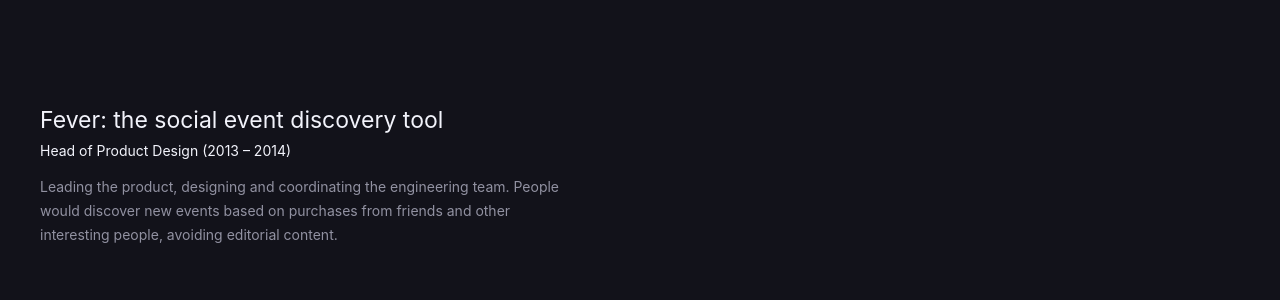
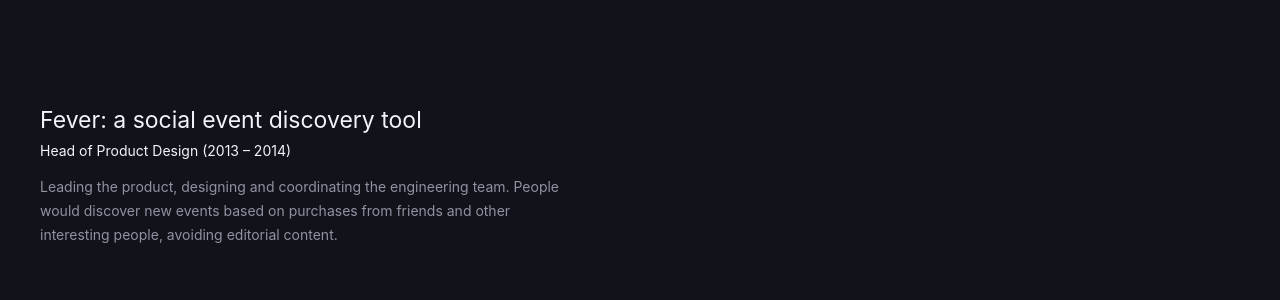
Before and after one commit to adrianmg/adrianmg.github.io, a Jekyll site: the page built from index.md, in a window 1280 px wide and 900 px high, scrolled down 3462 px. Shown: the part 154-454 px from the top of the window. Built offline with Jekyll 4.4.1, drawn with Linux system fonts in a browser that asks for light colours.

Commit message:
improvement: a small copy update on Fever

```diff
--- a/_includes/home-work.html
+++ b/_includes/home-work.html
@@ -19,7 +19,7 @@
 	<!-- Project Fever -->
 	<div class="home-work-grid__project">
 		<div class="home-work-grid__project-description">
-			<h2>Fever: the social event discovery tool</h2>
+			<h2>Fever: a social event discovery tool</h2>
 			<h3>Head of Product Design (2013 – 2014)</h3>
 			<p>
 				Leading the product, designing and coordinating the engineering team. People would discover new events based
```
